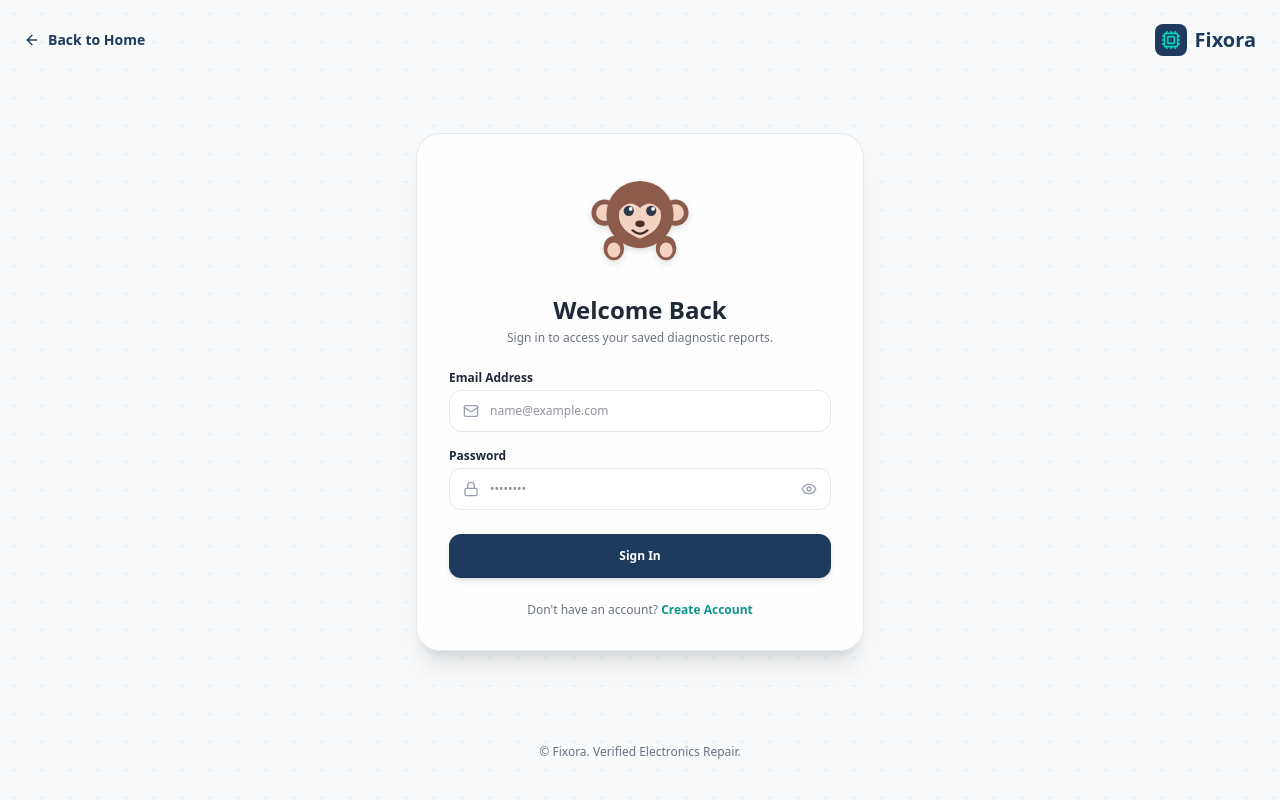
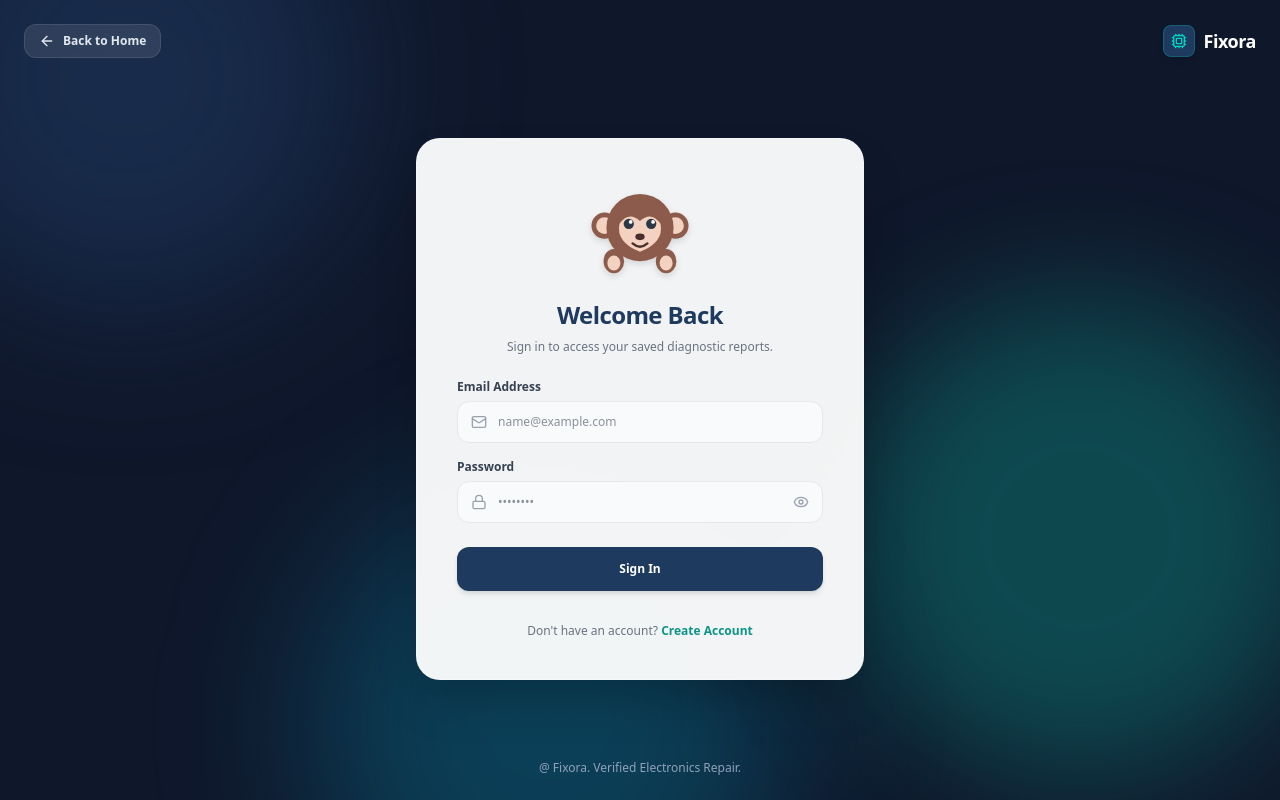
Before and after one commit to subhasish2006/fixora, a Next.js app: page /login in a window 1280 px wide. Built offline with nearby package versions, Linux system fonts and the light colour scheme.

Commit message:
Add ambient glowing gradient background mesh to login and signup pages

```diff
--- a/src/app/login/page.tsx
+++ b/src/app/login/page.tsx
@@ -3,109 +3,111 @@
 import React, { useState } from 'react';
 import Link from 'next/link';
 import { motion } from 'framer-motion';
-import { Cpu, Mail, Lock, Eye, EyeOff, ArrowLeft, CheckCircle2 } from 'lucide-react';
+import { Cpu, ArrowLeft, Mail, Lock, Eye, EyeOff } from 'lucide-react';
 import MonkeyMascot from '../MonkeyMascot';
 
 export default function LoginPage() {
-  const [email, setEmail] = useState('');
-  const [password, setPassword] = useState('');
   const [showPassword, setShowPassword] = useState(false);
-  const [isPasswordFocused, setIsPasswordFocused] = useState(false);
-  const [submitted, setSubmitted] = useState(false);
-
-  const handleSubmit = (e: React.FormEvent) => {
-    e.preventDefault();
-    setSubmitted(true);
-  };
 
   return (
-    <div className="min-h-screen circuit-grid bg-[#F8FAFC] flex flex-col justify-between p-6">
-      <header className="max-w-7xl w-full mx-auto flex items-center justify-between">
+    <div className="min-h-screen relative overflow-hidden bg-slate-900 flex flex-col justify-between p-6">
+
+      {/* Cool Animated Background Gradient Orbs */}
+      <div className="absolute inset-0 pointer-events-none z-0">
+        {/* Top-Left Deep Navy Orb */}
+        <motion.div
+          animate={{
+            scale: [1, 1.2, 1],
+            x: [0, 30, 0],
+            y: [0, -20, 0],
+          }}
+          transition={{ duration: 10, repeat: Infinity, ease: 'easeInOut' }}
+          className="absolute -top-24 -left-24 w-96 h-96 rounded-full bg-[#1E3A5F]/60 blur-3xl"
+        />
+        {/* Center-Right Vibrant Teal Orb */}
+        <motion.div
+          animate={{
+            scale: [1.1, 1, 1.1],
+            x: [0, -40, 0],
+            y: [0, 30, 0],
+          }}
+          transition={{ duration: 12, repeat: Infinity, ease: 'easeInOut' }}
+          className="absolute top-1/3 -right-20 w-[30rem] h-[30rem] rounded-full bg-[#0D9488]/40 blur-3xl"
+        />
+        {/* Bottom-Left Cyan Ambient Orb */}
+        <motion.div
+          animate={{
+            scale: [1, 1.25, 1],
+            x: [0, 40, 0],
+            y: [0, 40, 0],
+          }}
+          transition={{ duration: 14, repeat: Infinity, ease: 'easeInOut' }}
+          className="absolute -bottom-20 left-1/4 w-96 h-96 rounded-full bg-cyan-500/25 blur-3xl"
+        />
+        {/* Subtle Circuit Grid Overlay */}
+        <div className="absolute inset-0 opacity-10 circuit-grid" />
+      </div>
+
+      {/* Header */}
+      <header className="relative z-10 flex items-center justify-between max-w-7xl mx-auto w-full">
         <Link
           href="/"
-          className="inline-flex items-center gap-2 text-sm font-semibold text-[#1E3A5F] hover:text-[#0D9488] transition-colors"
+          className="inline-flex items-center gap-2 text-xs font-semibold text-slate-200 hover:text-teal-400 transition-colors bg-white/10 backdrop-blur-md px-3.5 py-2 rounded-xl border border-white/10"
         >
-          <ArrowLeft className="w-4 h-4" />
-          Back to Home
+          <ArrowLeft className="w-4 h-4" /> Back to Home
         </Link>
         <div className="flex items-center gap-2">
-          <div className="w-8 h-8 rounded-lg bg-[#1E3A5F] flex items-center justify-center text-teal-400">
-            <Cpu className="w-5 h-5" />
+          <div className="w-8 h-8 rounded-lg bg-[#1E3A5F] flex items-center justify-center text-teal-400 shadow-md border border-teal-500/30">
+            <Cpu className="w-4 h-4" />
           </div>
-          <span className="text-xl font-bold text-[#1E3A5F]">Fixora</span>
+          <span className="text-lg font-bold text-white tracking-tight">Fixora</span>
         </div>
       </header>
 
-      <main className="w-full max-w-md mx-auto my-auto py-6">
+      {/* Login Card */}
+      <main className="relative z-10 flex items-center justify-center my-auto py-8">
         <motion.div
-          initial={{ opacity: 0, scale: 0.95 }}
-          animate={{ opacity: 1, scale: 1 }}
-          transition={{ duration: 0.4 }}
-          className="glass-card p-8 rounded-3xl shadow-xl space-y-4"
+          initial={{ opacity: 0, y: 20, scale: 0.98 }}
+          animate={{ opacity: 1, y: 0, scale: 1 }}
+          transition={{ duration: 0.5, ease: 'easeOut' }}
+          className="w-full max-w-md bg-white/95 backdrop-blur-xl p-8 md:p-10 rounded-3xl border border-white/20 shadow-2xl space-y-6"
         >
-          {/* Animated Cute Telegram-Style Monkey Mascot */}
-          <MonkeyMascot
-            isPasswordFocused={isPasswordFocused}
-            showPassword={showPassword}
-          />
-
-          <div className="text-center space-y-1">
-            <h1 className="text-2xl font-bold text-[#1F2937]">Welcome Back</h1>
-            <p className="text-xs text-[#6B7280]">Sign in to access your saved diagnostic reports.</p>
+          <div className="text-center space-y-2">
+            <div className="flex justify-center mb-2">
+              <MonkeyMascot />
+            </div>
+            <h1 className="text-2xl font-extrabold text-[#1E3A5F] tracking-tight">Welcome Back</h1>
+            <p className="text-xs text-gray-500">Sign in to access your saved diagnostic reports.</p>
           </div>
 
-          {submitted ? (
-            <motion.div
-              initial={{ opacity: 0, y: 10 }}
-              animate={{ opacity: 1, y: 0 }}
-              className="p-6 rounded-2xl bg-emerald-50 border border-emerald-200 text-center space-y-3"
-            >
-              <CheckCircle2 className="w-10 h-10 text-emerald-600 mx-auto" />
-              <h2 className="text-base font-bold text-emerald-900">Signed In Successfully!</h2>
-              <p className="text-xs text-emerald-700">Redirecting to your diagnosis session...</p>
-              <Link
-                href="/diagnose"
-                className="inline-block mt-2 px-6 py-2.5 bg-[#0D9488] text-white text-xs font-semibold rounded-xl hover:bg-[#0b7a70] transition-colors"
-              >
-                Go to Diagnosis
-              </Link>
-            </motion.div>
-          ) : (
-            <form onSubmit={handleSubmit} className="space-y-4 pt-2">
-              <div className="space-y-1">
-                <label className="text-xs font-semibold text-[#1F2937] block">Email Address</label>
+          <form onSubmit={(e) => e.preventDefault()} className="space-y-4">
+            <div className="space-y-1.5">
+              <label className="text-xs font-semibold text-gray-700 block">Email Address</label>
               <div className="relative">
                 <Mail className="w-4 h-4 text-gray-400 absolute left-3.5 top-1/2 -translate-y-1/2" />
                 <input
                   type="email"
                   required
-                    value={email}
-                    onChange={(e) => setEmail(e.target.value)}
                   placeholder="name@example.com"
-                    className="w-full pl-10 pr-4 py-3 rounded-xl border border-gray-200 focus:outline-none focus:border-[#0D9488] text-xs text-[#1F2937] bg-white transition-colors"
+                  className="w-full pl-10 pr-4 py-3 rounded-xl border border-gray-200 text-xs bg-slate-50 focus:bg-white focus:outline-none focus:border-[#0D9488] transition-all"
                 />
               </div>
             </div>
 
-              <div className="space-y-1">
-                <label className="text-xs font-semibold text-[#1F2937] block">Password</label>
+            <div className="space-y-1.5">
+              <label className="text-xs font-semibold text-gray-700 block">Password</label>
               <div className="relative">
                 <Lock className="w-4 h-4 text-gray-400 absolute left-3.5 top-1/2 -translate-y-1/2" />
                 <input
                   type={showPassword ? 'text' : 'password'}
                   required
-                    value={password}
-                    onFocus={() => setIsPasswordFocused(true)}
-                    onBlur={() => setIsPasswordFocused(false)}
-                    onChange={(e) => setPassword(e.target.value)}
                   placeholder="••••••••"
-                    className="w-full pl-10 pr-10 py-3 rounded-xl border border-gray-200 focus:outline-none focus:border-[#0D9488] text-xs text-[#1F2937] bg-white transition-colors"
+                  className="w-full pl-10 pr-10 py-3 rounded-xl border border-gray-200 text-xs bg-slate-50 focus:bg-white focus:outline-none focus:border-[#0D9488] transition-all"
                 />
-                  {/* Eye Toggle Icon */}
                 <button
                   type="button"
                   onClick={() => setShowPassword(!showPassword)}
-                    className="absolute right-3.5 top-1/2 -translate-y-1/2 text-gray-400 hover:text-[#0D9488] transition-colors"
+                  className="absolute right-3.5 top-1/2 -translate-y-1/2 text-gray-400 hover:text-gray-600"
                 >
                   {showPassword ? <EyeOff className="w-4 h-4" /> : <Eye className="w-4 h-4" />}
                 </button>
@@ -114,24 +116,24 @@ export default function LoginPage() {
 
             <button
               type="submit"
-                className="w-full py-3.5 bg-[#1E3A5F] hover:bg-[#152a45] text-white font-semibold text-xs rounded-xl shadow-md transition-all duration-200 active:scale-[0.98] mt-2"
+              className="w-full py-3.5 bg-[#1E3A5F] hover:bg-[#162a45] text-white text-xs font-bold rounded-xl transition-all shadow-md mt-2"
             >
               Sign In
             </button>
           </form>
-          )}
 
-          <div className="text-center text-xs text-[#6B7280] pt-2">
-            Don&apos;t have an account?{' '}
-            <Link href="/signup" className="font-semibold text-[#0D9488] hover:underline">
+          <div className="text-center text-xs text-gray-500 pt-2">
+            Don't have an account?{' '}
+            <Link href="/signup" className="font-bold text-[#0D9488] hover:underline">
               Create Account
             </Link>
           </div>
         </motion.div>
       </main>
 
-      <footer className="text-center text-xs text-[#6B7280] py-4">
-        © Fixora. Verified Electronics Repair.
+      {/* Footer */}
+      <footer className="relative z-10 text-center text-xs text-slate-400">
+        @ Fixora. Verified Electronics Repair.
       </footer>
     </div>
   );
--- a/src/app/signup/page.tsx
+++ b/src/app/signup/page.tsx
@@ -3,125 +3,124 @@
 import React, { useState } from 'react';
 import Link from 'next/link';
 import { motion } from 'framer-motion';
-import { Cpu, Mail, Lock, User, Eye, EyeOff, ArrowLeft, CheckCircle2 } from 'lucide-react';
+import { Cpu, ArrowLeft, Mail, Lock, User, Eye, EyeOff } from 'lucide-react';
 import MonkeyMascot from '../MonkeyMascot';
 
 export default function SignupPage() {
-  const [name, setName] = useState('');
-  const [email, setEmail] = useState('');
-  const [password, setPassword] = useState('');
   const [showPassword, setShowPassword] = useState(false);
-  const [isPasswordFocused, setIsPasswordFocused] = useState(false);
-  const [submitted, setSubmitted] = useState(false);
-
-  const handleSubmit = (e: React.FormEvent) => {
-    e.preventDefault();
-    setSubmitted(true);
-  };
 
   return (
-    <div className="min-h-screen circuit-grid bg-[#F8FAFC] flex flex-col justify-between p-6">
-      <header className="max-w-7xl w-full mx-auto flex items-center justify-between">
+    <div className="min-h-screen relative overflow-hidden bg-slate-900 flex flex-col justify-between p-6">
+
+      {/* Cool Animated Background Gradient Orbs */}
+      <div className="absolute inset-0 pointer-events-none z-0">
+        {/* Top-Right Vibrant Teal Orb */}
+        <motion.div
+          animate={{
+            scale: [1, 1.25, 1],
+            x: [0, -30, 0],
+            y: [0, 20, 0],
+          }}
+          transition={{ duration: 11, repeat: Infinity, ease: 'easeInOut' }}
+          className="absolute -top-20 -right-20 w-[28rem] h-[28rem] rounded-full bg-[#0D9488]/45 blur-3xl"
+        />
+        {/* Bottom-Left Deep Navy Orb */}
+        <motion.div
+          animate={{
+            scale: [1.1, 1, 1.1],
+            x: [0, 30, 0],
+            y: [0, -30, 0],
+          }}
+          transition={{ duration: 13, repeat: Infinity, ease: 'easeInOut' }}
+          className="absolute -bottom-24 -left-24 w-[32rem] h-[32rem] rounded-full bg-[#1E3A5F]/70 blur-3xl"
+        />
+        {/* Center Emerald Ambient Orb */}
+        <motion.div
+          animate={{
+            scale: [1, 1.2, 1],
+            x: [0, -20, 0],
+            y: [0, -20, 0],
+          }}
+          transition={{ duration: 9, repeat: Infinity, ease: 'easeInOut' }}
+          className="absolute top-1/2 left-1/2 -translate-x-1/2 -translate-y-1/2 w-96 h-96 rounded-full bg-emerald-500/20 blur-3xl"
+        />
+        {/* Subtle Circuit Grid Overlay */}
+        <div className="absolute inset-0 opacity-10 circuit-grid" />
+      </div>
+
+      {/* Header */}
+      <header className="relative z-10 flex items-center justify-between max-w-7xl mx-auto w-full">
         <Link
           href="/"
-          className="inline-flex items-center gap-2 text-sm font-semibold text-[#1E3A5F] hover:text-[#0D9488] transition-colors"
+          className="inline-flex items-center gap-2 text-xs font-semibold text-slate-200 hover:text-teal-400 transition-colors bg-white/10 backdrop-blur-md px-3.5 py-2 rounded-xl border border-white/10"
         >
-          <ArrowLeft className="w-4 h-4" />
-          Back to Home
+          <ArrowLeft className="w-4 h-4" /> Back to Home
         </Link>
         <div className="flex items-center gap-2">
-          <div className="w-8 h-8 rounded-lg bg-[#1E3A5F] flex items-center justify-center text-teal-400">
-            <Cpu className="w-5 h-5" />
+          <div className="w-8 h-8 rounded-lg bg-[#1E3A5F] flex items-center justify-center text-teal-400 shadow-md border border-teal-500/30">
+            <Cpu className="w-4 h-4" />
           </div>
-          <span className="text-xl font-bold text-[#1E3A5F]">Fixora</span>
+          <span className="text-lg font-bold text-white tracking-tight">Fixora</span>
         </div>
       </header>
 
-      <main className="w-full max-w-md mx-auto my-auto py-6">
+      {/* Signup Card */}
+      <main className="relative z-10 flex items-center justify-center my-auto py-8">
         <motion.div
-          initial={{ opacity: 0, scale: 0.95 }}
-          animate={{ opacity: 1, scale: 1 }}
-          transition={{ duration: 0.4 }}
-          className="glass-card p-8 rounded-3xl shadow-xl space-y-4"
+          initial={{ opacity: 0, y: 20, scale: 0.98 }}
+          animate={{ opacity: 1, y: 0, scale: 1 }}
+          transition={{ duration: 0.5, ease: 'easeOut' }}
+          className="w-full max-w-md bg-white/95 backdrop-blur-xl p-8 md:p-10 rounded-3xl border border-white/20 shadow-2xl space-y-6"
         >
-          {/* Animated Cute Monkey Mascot */}
-          <MonkeyMascot
-            isPasswordFocused={isPasswordFocused}
-            showPassword={showPassword}
-          />
-
-          <div className="text-center space-y-1">
-            <h1 className="text-2xl font-bold text-[#1F2937]">Create an Account</h1>
-            <p className="text-xs text-[#6B7280]">Join Fixora to manage repairs and track device history.</p>
+          <div className="text-center space-y-2">
+            <div className="flex justify-center mb-2">
+              <MonkeyMascot />
+            </div>
+            <h1 className="text-2xl font-extrabold text-[#1E3A5F] tracking-tight">Create an Account</h1>
+            <p className="text-xs text-gray-500">Join Fixora to manage repairs and track device history.</p>
           </div>
 
-          {submitted ? (
-            <motion.div
-              initial={{ opacity: 0, y: 10 }}
-              animate={{ opacity: 1, y: 0 }}
-              className="p-6 rounded-2xl bg-emerald-50 border border-emerald-200 text-center space-y-3"
-            >
-              <CheckCircle2 className="w-10 h-10 text-emerald-600 mx-auto" />
-              <h2 className="text-base font-bold text-emerald-900">Account Created!</h2>
-              <p className="text-xs text-emerald-700">You can now proceed to diagnose your devices.</p>
-              <Link
-                href="/diagnose"
-                className="inline-block mt-2 px-6 py-2.5 bg-[#0D9488] text-white text-xs font-semibold rounded-xl hover:bg-[#0b7a70] transition-colors"
-              >
-                Go to Diagnosis
-              </Link>
-            </motion.div>
-          ) : (
-            <form onSubmit={handleSubmit} className="space-y-4 pt-2">
-              <div className="space-y-1">
-                <label className="text-xs font-semibold text-[#1F2937] block">Full Name</label>
+          <form onSubmit={(e) => e.preventDefault()} className="space-y-4">
+            <div className="space-y-1.5">
+              <label className="text-xs font-semibold text-gray-700 block">Full Name</label>
               <div className="relative">
                 <User className="w-4 h-4 text-gray-400 absolute left-3.5 top-1/2 -translate-y-1/2" />
                 <input
                   type="text"
                   required
-                    value={name}
-                    onChange={(e) => setName(e.target.value)}
                   placeholder="John Doe"
-                    className="w-full pl-10 pr-4 py-3 rounded-xl border border-gray-200 focus:outline-none focus:border-[#0D9488] text-xs text-[#1F2937] bg-white transition-colors"
+                  className="w-full pl-10 pr-4 py-3 rounded-xl border border-gray-200 text-xs bg-slate-50 focus:bg-white focus:outline-none focus:border-[#0D9488] transition-all"
                 />
               </div>
             </div>
 
-              <div className="space-y-1">
-                <label className="text-xs font-semibold text-[#1F2937] block">Email Address</label>
+            <div className="space-y-1.5">
+              <label className="text-xs font-semibold text-gray-700 block">Email Address</label>
               <div className="relative">
                 <Mail className="w-4 h-4 text-gray-400 absolute left-3.5 top-1/2 -translate-y-1/2" />
                 <input
                   type="email"
                   required
-                    value={email}
-                    onChange={(e) => setEmail(e.target.value)}
                   placeholder="name@example.com"
-                    className="w-full pl-10 pr-4 py-3 rounded-xl border border-gray-200 focus:outline-none focus:border-[#0D9488] text-xs text-[#1F2937] bg-white transition-colors"
+                  className="w-full pl-10 pr-4 py-3 rounded-xl border border-gray-200 text-xs bg-slate-50 focus:bg-white focus:outline-none focus:border-[#0D9488] transition-all"
                 />
               </div>
             </div>
 
-              <div className="space-y-1">
-                <label className="text-xs font-semibold text-[#1F2937] block">Password</label>
+            <div className="space-y-1.5">
+              <label className="text-xs font-semibold text-gray-700 block">Password</label>
               <div className="relative">
                 <Lock className="w-4 h-4 text-gray-400 absolute left-3.5 top-1/2 -translate-y-1/2" />
                 <input
                   type={showPassword ? 'text' : 'password'}
                   required
-                    value={password}
-                    onFocus={() => setIsPasswordFocused(true)}
-                    onBlur={() => setIsPasswordFocused(false)}
-                    onChange={(e) => setPassword(e.target.value)}
                   placeholder="••••••••"
-                    className="w-full pl-10 pr-10 py-3 rounded-xl border border-gray-200 focus:outline-none focus:border-[#0D9488] text-xs text-[#1F2937] bg-white transition-colors"
+                  className="w-full pl-10 pr-10 py-3 rounded-xl border border-gray-200 text-xs bg-slate-50 focus:bg-white focus:outline-none focus:border-[#0D9488] transition-all"
                 />
-                  {/* Eye Toggle Icon */}
                 <button
                   type="button"
                   onClick={() => setShowPassword(!showPassword)}
-                    className="absolute right-3.5 top-1/2 -translate-y-1/2 text-gray-400 hover:text-[#0D9488] transition-colors"
+                  className="absolute right-3.5 top-1/2 -translate-y-1/2 text-gray-400 hover:text-gray-600"
                 >
                   {showPassword ? <EyeOff className="w-4 h-4" /> : <Eye className="w-4 h-4" />}
                 </button>
@@ -130,24 +129,24 @@ export default function SignupPage() {
 
             <button
               type="submit"
-                className="w-full py-3.5 bg-[#1E3A5F] hover:bg-[#152a45] text-white font-semibold text-xs rounded-xl shadow-md transition-all duration-200 active:scale-[0.98] mt-2"
+              className="w-full py-3.5 bg-[#1E3A5F] hover:bg-[#162a45] text-white text-xs font-bold rounded-xl transition-all shadow-md mt-2"
             >
               Sign Up
             </button>
           </form>
-          )}
 
-          <div className="text-center text-xs text-[#6B7280] pt-2">
+          <div className="text-center text-xs text-gray-500 pt-2">
             Already have an account?{' '}
-            <Link href="/login" className="font-semibold text-[#0D9488] hover:underline">
+            <Link href="/login" className="font-bold text-[#0D9488] hover:underline">
               Sign In
             </Link>
           </div>
         </motion.div>
       </main>
 
-      <footer className="text-center text-xs text-[#6B7280] py-4">
-        © Fixora. Verified Electronics Repair.
+      {/* Footer */}
+      <footer className="relative z-10 text-center text-xs text-slate-400">
+        @ Fixora. Verified Electronics Repair.
       </footer>
     </div>
   );
```
Lines whose indentation alone changed are shown as unchanged.
